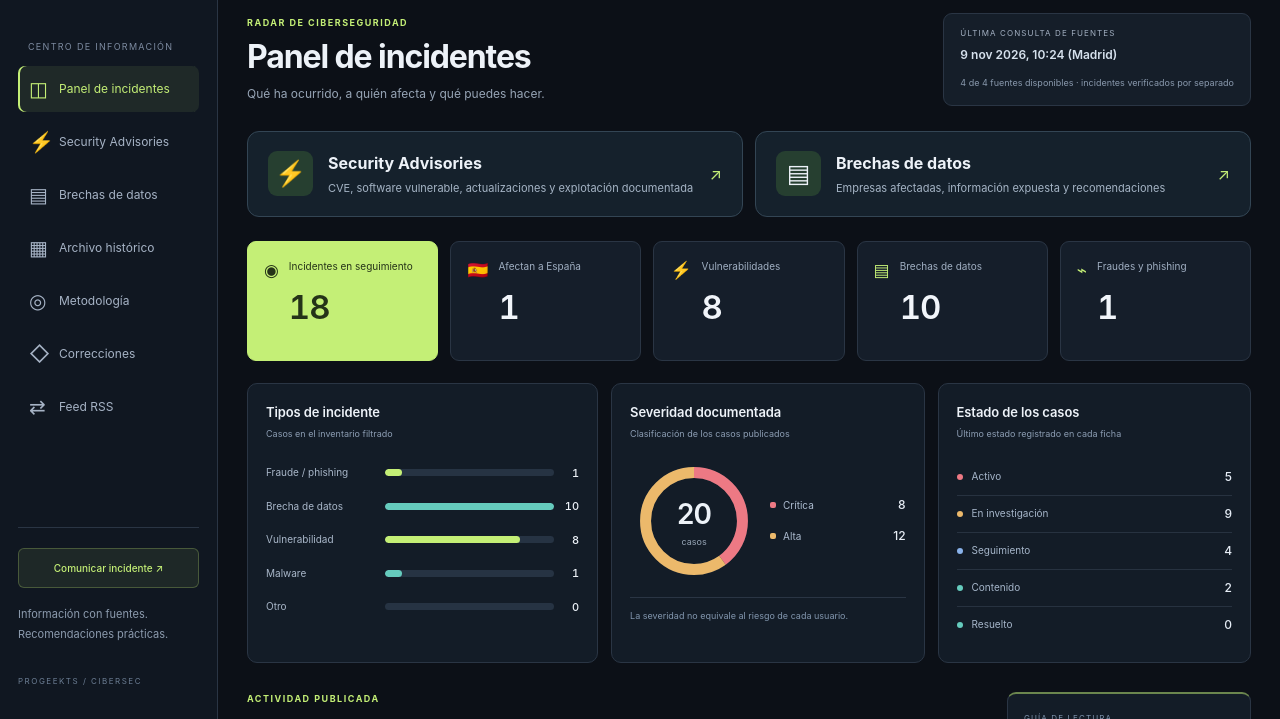
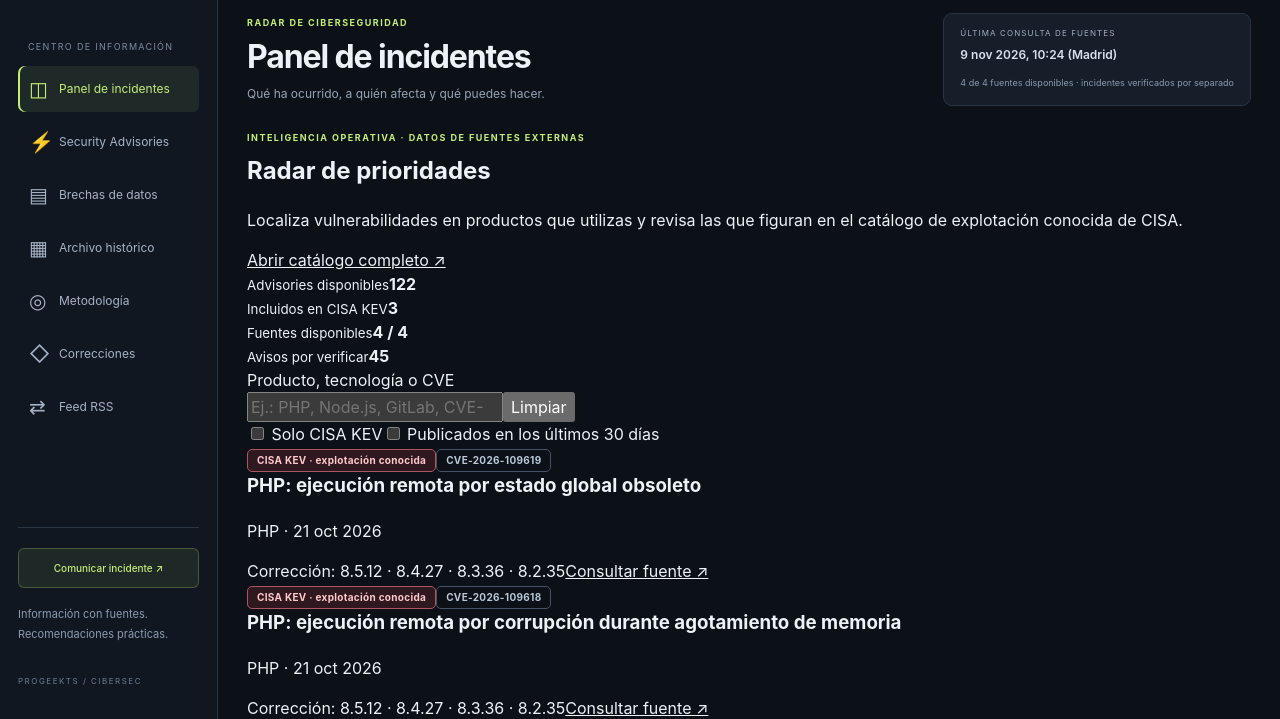
Before and after one commit to progeekts/Incidentes, a plain HTML site: page index.html in a window 1280 px wide. Shown: the part 81-800 px from the top of the page. Drawn offline with Linux system fonts and the light colour scheme.

Commit message:
feat: integrar radar de prioridades y filtros en la portada

```diff
--- a/index.html
+++ b/index.html
@@ -4,6 +4,13 @@
 <aside class="dashboard-nav"><a class="brand" href="./"><span class="brand-mark">AC</span><span><strong>Alertas CiberSec</strong><small>OBSERVATORIO DE INCIDENTES</small></span></a><p class="nav-label">CENTRO DE INFORMACIÓN</p><nav aria-label="Navegación principal"><a class="active" href="#panel"><span>◫</span>Panel de incidentes</a><a href="advisories.html"><span>⚡</span>Security Advisories</a><a href="brechas.html"><span>▤</span>Brechas de datos</a><a href="archivo.html"><span>▦</span>Archivo histórico</a><a href="#metodologia"><span>◎</span>Metodología</a><a href="correcciones.html"><span>◇</span>Correcciones</a><a href="feed.xml"><span>⇄</span>Feed RSS</a></nav><div class="nav-bottom"><a class="side-button" href="reportar.html">Comunicar incidente ↗</a><p>Información con fuentes.<br>Recomendaciones prácticas.</p><small>PROGEEKTS / CIBERSEC</small></div></aside>
 <div class="dashboard-workspace"><header class="dashboard-topbar"><span>Observatorio <b>/</b> <strong>Panel de incidentes</strong></span><a href="incidents.json" class="topbar-action">Datos abiertos ↗</a></header>
 <main class="dashboard-main" id="panel"><section class="dashboard-heading"><div><p class="eyebrow">RADAR DE CIBERSEGURIDAD</p><h1>Panel de incidentes</h1><p>Qué ha ocurrido, a quién afecta y qué puedes hacer.</p></div><section class="review-status" aria-label="Fecha de revisión"><div class="review-top"><span>ÚLTIMA CONSULTA DE FUENTES</span></div><p id="lastReview" class="review-time">Pendiente de registrar</p><small>Consultando el estado de las fuentes...</small></section></section>
+<section id="priorityRadar" class="priority-radar" aria-labelledby="radarHeading">
+<div class="radar-header"><div><p class="eyebrow">INTELIGENCIA OPERATIVA · DATOS DE FUENTES EXTERNAS</p><h2 id="radarHeading">Radar de prioridades</h2><p>Localiza vulnerabilidades en productos que utilizas y revisa las que figuran en el catálogo de explotación conocida de CISA.</p></div><a href="advisories.html">Abrir catálogo completo ↗</a></div>
+<div class="radar-metrics"><div><small>Advisories disponibles</small><strong id="radarTotal">—</strong></div><div><small>Incluidos en CISA KEV</small><strong id="radarKevCount">—</strong></div><div><small>Fuentes disponibles</small><strong id="radarSourcesCount">—</strong></div><div><small>Avisos por verificar</small><strong id="radarPendingCount">—</strong></div></div>
+<div class="radar-controls"><label for="radarSearch">Producto, tecnología o CVE</label><div class="radar-input-row"><input id="radarSearch" type="search" placeholder="Ej.: PHP, Node.js, GitLab, CVE-2026…" autocomplete="off"/><button id="radarClear" type="button">Limpiar</button></div><div class="radar-checks"><label><input id="radarKevOnly" type="checkbox"/> Solo CISA KEV</label><label><input id="radarRecentOnly" type="checkbox"/> Publicados en los últimos 30 días</label></div></div>
+<div id="radarResults" class="radar-results" aria-live="polite"><p>Consultando advisories…</p></div>
+<div class="radar-footer"><p id="radarStatus" role="status">Consultando el estado de las fuentes…</p><p>Priorización orientativa, no evaluación individual de riesgo. CISA KEV documenta explotación conocida; comprueba siempre las versiones afectadas y las correcciones en el fabricante.</p></div>
+</section>
 <section class="intel-links" aria-label="Nuevos centros de información"><a href="advisories.html"><span class="intel-link-icon">⚡</span><span><strong>Security Advisories</strong><small>CVE, software vulnerable, actualizaciones y explotación documentada</small></span><span class="intel-link-arrow">↗</span></a><a href="brechas.html"><span class="intel-link-icon">▤</span><span><strong>Brechas de datos</strong><small>Empresas afectadas, información expuesta y recomendaciones</small></span><span class="intel-link-arrow">↗</span></a></section>
 <section class="summary-grid" id="summary" aria-label="Indicadores del inventario"></section>
 <section class="analytics-grid" id="analytics" aria-label="Distribución de los incidentes"></section>
@@ -12,4 +19,4 @@
 <aside class="sidebar"><section class="side-card focus-card"><span class="side-label">GUÍA DE LECTURA</span><h3>Primero, comprueba si te afecta.</h3><p>Cada ficha incluye el alcance, las acciones recomendadas y las fuentes del caso.</p><a href="#metodologia">Cómo interpretamos las alertas →</a></section><section class="side-card"><span class="side-label">FUENTES DE REFERENCIA</span><h3>Organismos oficiales</h3><a href="https://www.incibe.es/incibe-cert" target="_blank" rel="noopener">INCIBE-CERT <small>España ↗</small></a><a href="https://www.ccn-cert.cni.es/" target="_blank" rel="noopener">CCN-CERT <small>España ↗</small></a><a href="https://www.cisa.gov/" target="_blank" rel="noopener">CISA <small>EE. UU. ↗</small></a><a href="https://cert.europa.eu/" target="_blank" rel="noopener">CERT-EU <small>Unión Europea ↗</small></a></section><section class="side-card"><span class="side-label">PARTICIPA</span><h3>¿Has detectado un incidente?</h3><p>Envía una fuente o solicita una corrección para su revisión.</p><a class="side-button" href="reportar.html">Comunicar incidente ↗</a></section><section class="side-card"><h3>Recursos</h3><a href="feed.xml">Suscribirse por RSS ↗</a><a href="incidents.json">Inventario JSON ↗</a><a href="correcciones.html">Política de correcciones →</a></section></aside></div>
 <section class="methodology candidate-section" id="candidateReview"><h2>Avisos pendientes de verificar</h2><p>Consultando cola de revisión…</p></section>
 <section id="sourceAlerts" class="methodology" aria-label="Últimos avisos de fuentes oficiales"><h2>Avisos de organismos oficiales</h2><p>Recopilación automática pendiente de la primera ejecución.</p></section>
-<section class="methodology" id="metodologia"><p class="eyebrow blue">TRANSPARENCIA</p><h2>Cómo funciona Alertas CiberSec</h2><div class="method-grid"><div><b>01</b><strong>Seleccionamos</strong><p>Priorizamos impacto real, explotación, sensibilidad de datos y utilidad para usuarios.</p></div><div><b>02</b><strong>Verificamos</strong><p>Separamos información oficial, fuentes fiables y datos todavía reportados.</p></div><div><b>03</b><strong>Explicamos</strong><p>Traducimos cada incidente a qué pasó, a quién afecta y qué hacer.</p></div><div><b>04</b><strong>Seguimos</strong><p>Actualizamos la misma ficha cuando un caso evoluciona y conservamos su cronología.</p></div></div></section></main><footer><div class="footer-inner"><span>Alertas CiberSec · ProGeekts</span><div><p>Proyecto informativo · Contrasta con las fuentes oficiales.</p><p id="lastUpdated"></p></div></div></footer></div><script src="incidents.js"></script><script src="app.js"></script><script src="source-alerts.js"></script><script src="incident-candidates.js"></script></body></html>
+<section class="methodology" id="metodologia"><p class="eyebrow blue">TRANSPARENCIA</p><h2>Cómo funciona Alertas CiberSec</h2><div class="method-grid"><div><b>01</b><strong>Seleccionamos</strong><p>Priorizamos impacto real, explotación, sensibilidad de datos y utilidad para usuarios.</p></div><div><b>02</b><strong>Verificamos</strong><p>Separamos información oficial, fuentes fiables y datos todavía reportados.</p></div><div><b>03</b><strong>Explicamos</strong><p>Traducimos cada incidente a qué pasó, a quién afecta y qué hacer.</p></div><div><b>04</b><strong>Seguimos</strong><p>Actualizamos la misma ficha cuando un caso evoluciona y conservamos su cronología.</p></div></div></section></main><footer><div class="footer-inner"><span>Alertas CiberSec · ProGeekts</span><div><p>Proyecto informativo · Contrasta con las fuentes oficiales.</p><p id="lastUpdated"></p></div></div></footer></div><script src="incidents.js"></script><script src="app.js"></script><script src="source-alerts.js"></script><script src="incident-candidates.js"></script><script src="priority-radar.js"></script></body></html>
```
